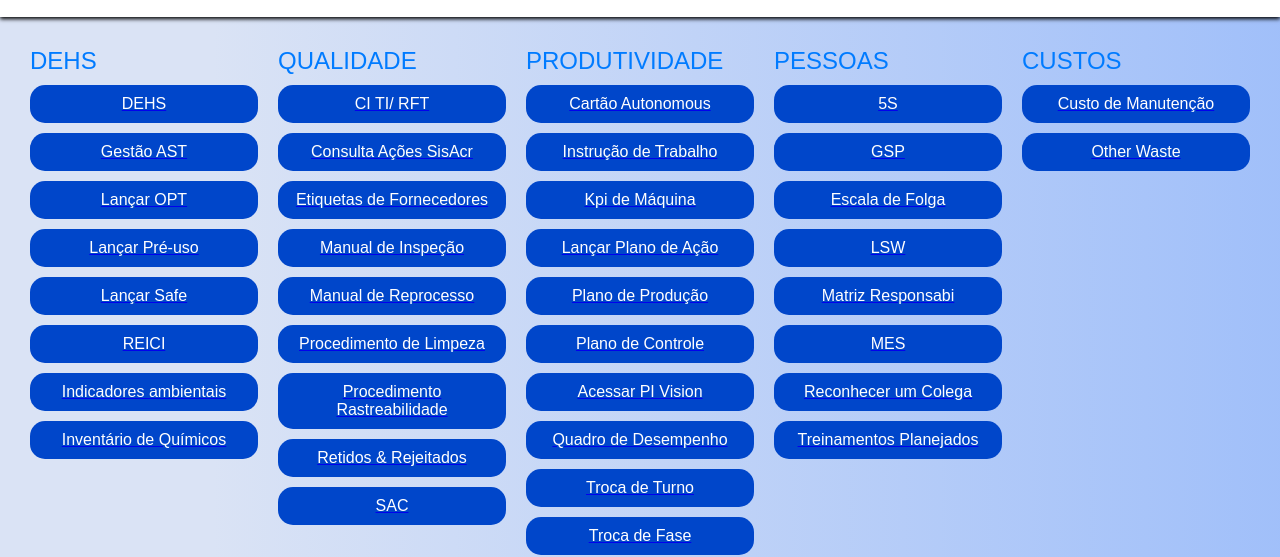
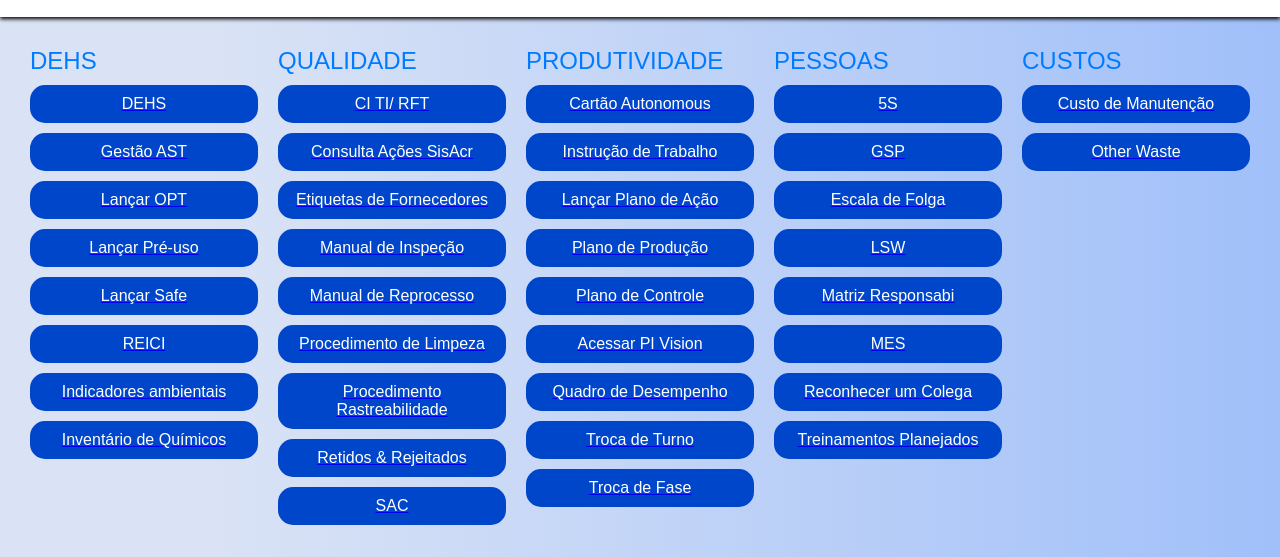
Before and after one commit to l24427/Paperless_AF-16, a plain HTML site: page index.html in a window 1280 px wide. Shown: the part 110-667 px from the top of the page. Drawn offline with Linux system fonts and the light colour scheme.

Commit message:
Update index.html

```diff
--- a/index.html
+++ b/index.html
@@ -134,9 +134,6 @@
                 <a target="_blank" href="https://brsza022/PIVision/#/Displays/632/INSTRU%C3%87%C3%83O-TRABALHO-PADS-E-LINER">
                     <button class="button">Instrução de Trabalho</button>
                 </a>
-                <a target="_blank" href="https://kimberlyclark.sharepoint.com/:x:/r/Sites/H945/_layouts/15/Doc.aspx?sourcedoc=%7B90344E91-F85B-478E-AD5F-D7A99B7B71C7%7D&file=KPI%27s.xlsx&action=default&mobileredirect=true">
-                    <button class="button">Kpi de Máquina</button>
-                </a>
                 <a target="_blank" href="https://kimberlyclark.sharepoint.com/Sites/H945/Lists/Reunio%20Diria%20%20FC/AllItems.aspx?origin=createList&OR=Teams%2DHL&CT=1648774240612&params=eyJBcHBOYW1lIjoiVGVhbXMtRGVza3RvcCIsIkFwcFZlcnNpb24iOiIyNy8yMjAzMDcwMTYxMCJ9">
                     <button class="button">Lançar Plano de Ação</button>
                 </a>
```
